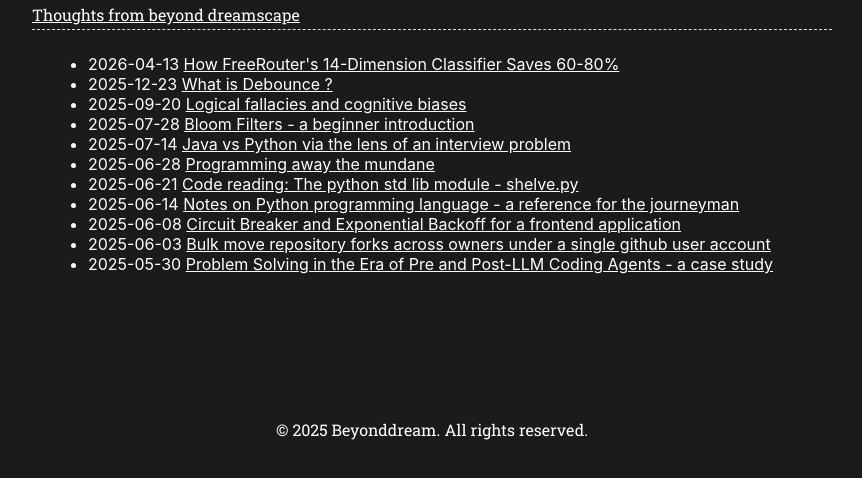
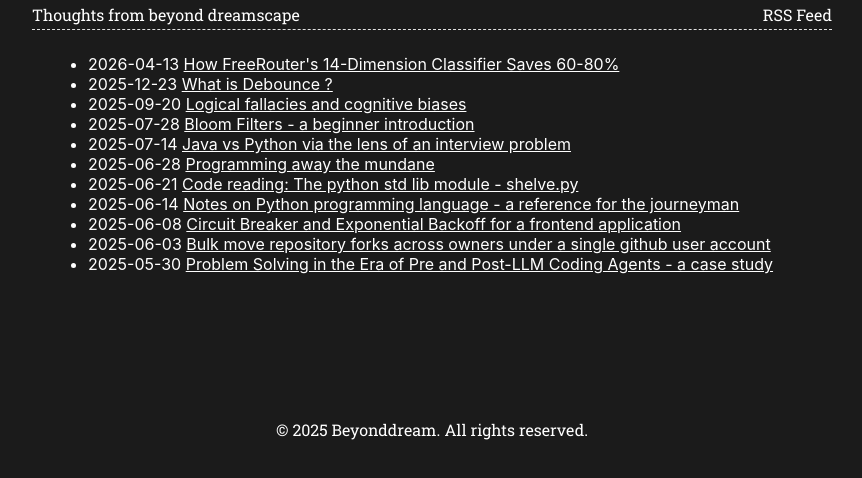
Before and after one commit to beyonddream/beyonddream.github.io, an Eleventy site: page index.html in a window 1280 px wide. Shown: the whole page, without its empty margins (208-1070 px from the left). Built offline with nearby package versions, Linux system fonts and the light colour scheme; Eleventy itself is replaced by a stand-in of ours; files that its build step writes are made by us from their sources; what markdown-it-table-of-contents would draw is missing.

Commit message:
Move RSS link to header

```diff
--- a/_includes/layout.html
+++ b/_includes/layout.html
@@ -23,9 +23,12 @@
   </head>
 	<body>
 		<header>
-			<nav>
+			<nav class="site-nav">
 				<div class="nav-brand">
                     <a href="/">Thoughts from beyond dreamscape</a>
+                </div>
+                <div class="nav-feed">
+                    <a href="/feed.xml">RSS Feed</a>
                 </div>
 			</nav>
 		</header>
--- a/styles/bundle.css
+++ b/styles/bundle.css
@@ -70,10 +70,27 @@ header {
   padding-top: 0.25em;
   margin-bottom: 0.5em;
 }
-header:after {
-  content: "";
-  display: table;
-  clear: both;
+
+.site-nav {
+  display: flex;
+  align-items: center;
+  justify-content: space-between;
+  gap: 1rem;
+}
+
+.nav-brand,
+.nav-feed {
+  display: flex;
+  align-items: center;
+}
+
+.nav-feed {
+  margin-left: auto;
+}
+
+.nav-brand a,
+.nav-feed a {
+  text-decoration: none;
 }
 
 .hero {
```
